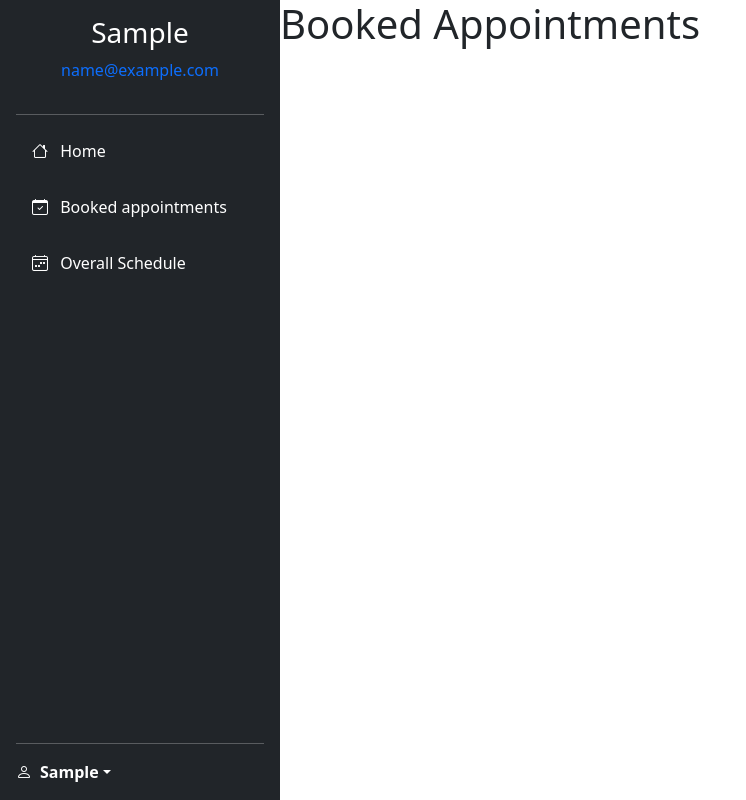
After one commit to lungelom11/Real-Time-Doctor-Appointment-System, a Flask app: page /booked-appointments in a window 1280 px wide. The commit adds this page. Shown: the whole page, without its empty margins (0-746 px from the left). Run offline with Flask 3, Linux system fonts and the light colour scheme; a user stored in the database is signed in; tables that the repository leaves empty hold one stand-in row (values such as "Sample post"); some libraries are stand-ins or nearby versions.

Commit message:
added doctor functionalities

```diff
--- a/website/models.py
+++ b/website/models.py
@@ -38,3 +38,6 @@ class Doctor(db.Model, UserMixin):
     lastname = db.Column(db.String(150))
     email = db.Column(db.String(150), unique=True)
     password = db.Column(db.String(150))
+
+    def get_id(self):
+        return (self.doc_id)
--- a/website/templates/admin-area.html
+++ b/website/templates/admin-area.html
@@ -12,7 +12,7 @@
           <div class="col">
             <div class="collapse multi-collapse" id="doctor">
               <div class="card card-body">
-                <form class="rounded-3 p-3" action="/doctor/dashboard" method="post">
+                <form class="rounded-3 p-3" action="/login-doctor" method="post">
                   <div class="form-floating mb-3">
                     <input type="email" class="form-control" name="email" id="floatingInput" placeholder="name@example.com" required>
                     <label for="floatingInput">Email address</label>
@@ -30,7 +30,7 @@
           <div class="col">
             <div class="collapse multi-collapse" id="administrator">
               <div class="card card-body">
-                <form class="rounded-3 p-3" action="#" method="post">
+                <form class="rounded-3 p-3" action="" method="post">
                   <div class="form-floating mb-3">
                     <input type="email" class="form-control" name="email" id="floatingInput" placeholder="name@example.com" required>
                     <label for="floatingInput">Email address</label>
@@ -56,7 +56,7 @@
           <button type="button" class="btn-close" data-bs-dismiss="modal" aria-label="Close"></button>
         </div>
         <div class="modal-body">
-          <form class="bg-body-tertiary" action="{{url_for('auth.registerDoctor')}}" method="post">
+          <form class="bg-body-tertiary" action="/register-doctor" method="post">
             <div class="form-floating mb-3">
                 <input type="text" class="form-control" id="floatingInput" name="firstname">
                 <label for="floatingInput">First Name</label>
--- /dev/null
+++ b/website/templates/booked-appointments.html
@@ -0,0 +1,5 @@
+{% extends "doctor-dashboard.html" %}
+
+{% block content%}
+<h1>Booked Appointments</h1>
+{% endblock %}
--- a/website/templates/doctor-dashboard.html
+++ b/website/templates/doctor-dashboard.html
@@ -1,6 +1,52 @@
-{% extends "home.html"%}
-{% block title %} Dr. | Dashboard {% endblock %}
+{% extends "home.html" %}
 
-{% block body%}
-<h1 class="text-center">Doctor Dashboard</h1>
+{% block title %}  Dashboard | {{ doc.firstname}}  {% endblock %}
+
+
+{% block body %}
+<div class="d-flex">
+    <div class="min-vh-100 d-flex flex-column flex-shrink-0 p-3 text-bg-dark" style="width: 280px;">
+        <div class="d-flex flex-column align-items-center justify-content-center mb-3 mb-md-0 me-ms-auto text-white">
+            <h3>{{ doc.firstname }}</h3>
+            <p class="text-primary">{{ doc.email }}</p>
+        </div>
+        <hr>
+        <ul class="nav nav-pills flex-column mb-auto">
+          <li class="nav-item mb-3">
+            <a href="/doctor/home" class="nav-link text-white">
+              <i class="bi bi-house me-2"></i>
+              Home
+            </a>
+          </li>
+          <li class="nav-item mb-3">
+            <a href="/booked-appointments" class="nav-link text-white">
+              <i class="bi bi-calendar-check me-2 mb-1"></i>
+              Booked appointments
+            </a>
+          </li>
+          <li class="nav-item mb-3">
+            <a href="/overall" class="nav-link text-white">
+            <i class="bi bi-calendar4-week me-2"></i>
+              Overall Schedule
+            </a>
+          </li>
+        </ul>
+        <hr>
+        <div class="dropdown">
+          <a href="#" class="d-flex align-items-center text-white text-decoration-none dropdown-toggle" data-bs-toggle="dropdown" aria-expanded="false">
+            <i class="bi bi-person me-2" ></i>
+            <strong>{{ doc.firstname }}</strong>
+          </a>
+          <ul class="dropdown-menu dropdown-menu-dark text-small shadow">
+            <li><a class="dropdown-item" href="/patient-info">Profile</a></li>
+            <li><hr class="dropdown-divider"></li>
+            <li><a class="dropdown-item" href="/logout">Sign out</a></li>
+          </ul>
+        </div>
+    </div>
+    {% block content%}
+
+    {% endblock %}
+</div>
+
 {% endblock %}
--- /dev/null
+++ b/website/templates/doctor-home.html
@@ -0,0 +1,5 @@
+{% extends "doctor-dashboard.html" %}
+
+{% block content%}
+<h1>Doctor Home</h1>
+{% endblock %}
--- a/website/views.py
+++ b/website/views.py
@@ -1,5 +1,5 @@
 from flask import Blueprint, render_template, request,redirect, url_for, flash, session
-from .models import Patients, Appointments
+from .models import Patients, Appointments, Doctor
 from . import db
 from werkzeug.security import generate_password_hash
 from flask_login import login_required, current_user
@@ -83,6 +83,8 @@ def delete(id):
     flash("Patient Successfully Deleted", category="success")
     return redirect(url_for("views.admin"))
 
-@views.route("doctor-dashboard")
-def doctorDashboard():
-    return render_template("doctor-dashboard.html")
+
+@views.route("/booked-appointments")
+@login_required
+def bookedAppointments():
+    return render_template("booked-appointments.html", doc= current_user)
```
Also changed, not shown: website/__init__.py (+5 -2 lines), website/auth.py (+1 -20 lines), website/docViews.py (added, +63 -0 lines).
